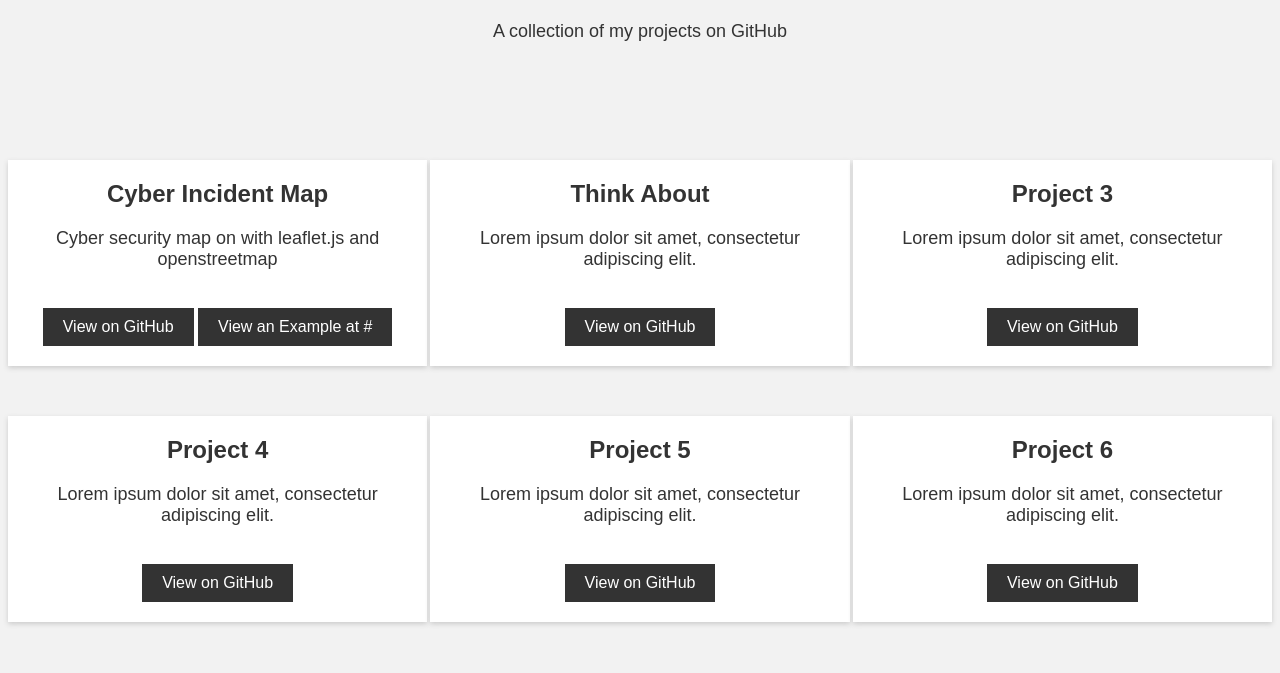
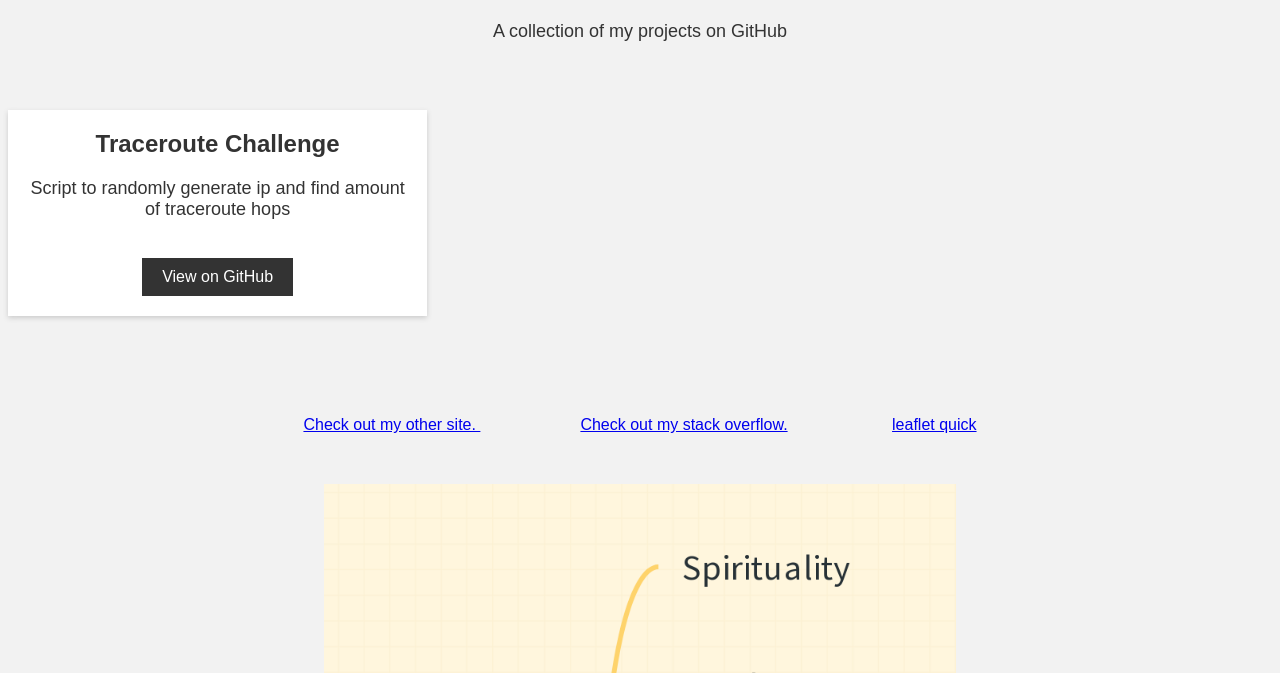
Before and after one commit to borosilicate/borosilicate.github.io, a plain HTML site: page index.html in a window 1280 px wide. Shown: the part 127-800 px from the top of the page. Drawn offline with Linux system fonts and the light colour scheme.

Commit message:
updated Projects

```diff
--- a/index.html
+++ b/index.html
@@ -70,7 +70,7 @@
       <h1>My GitHub Portfolio</h1>
       <p>A collection of my projects on GitHub</p>
     </div>
-    <div class="projects">
+    <!--div class="projects">
       <div class="project">
         <h2>Cyber Incident Map</h2>
         <p>Cyber security map on with leaflet.js and openstreetmap</p>
@@ -96,11 +96,11 @@
         <h2>Project 5</h2>
         <p>Lorem ipsum dolor sit amet, consectetur adipiscing elit.</p>
         <a href="#">View on GitHub</a>
-      </div>
+      </div-->
       <div class="project">
-        <h2>Project 6</h2>
-        <p>Lorem ipsum dolor sit amet, consectetur adipiscing elit.</p>
-        <a href="#">View on GitHub</a>
+        <h2>Traceroute Challenge</h2>
+        <p>Script to randomly generate ip and find amount of traceroute hops</p>
+        <a href="https://github.com/borosilicate/traceroutechallenge">View on GitHub</a>
       </div>
     </div>
   </body>
```
